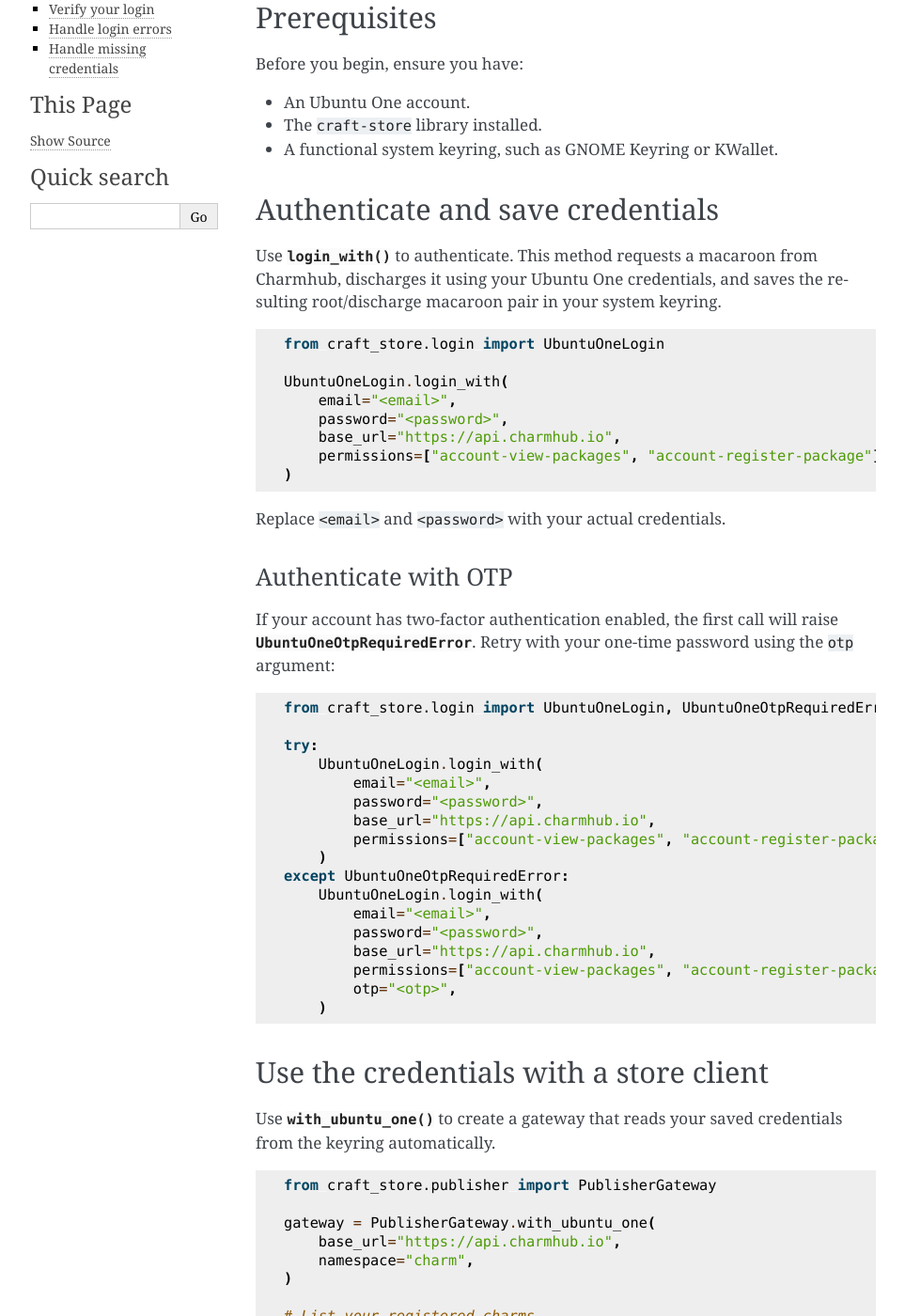
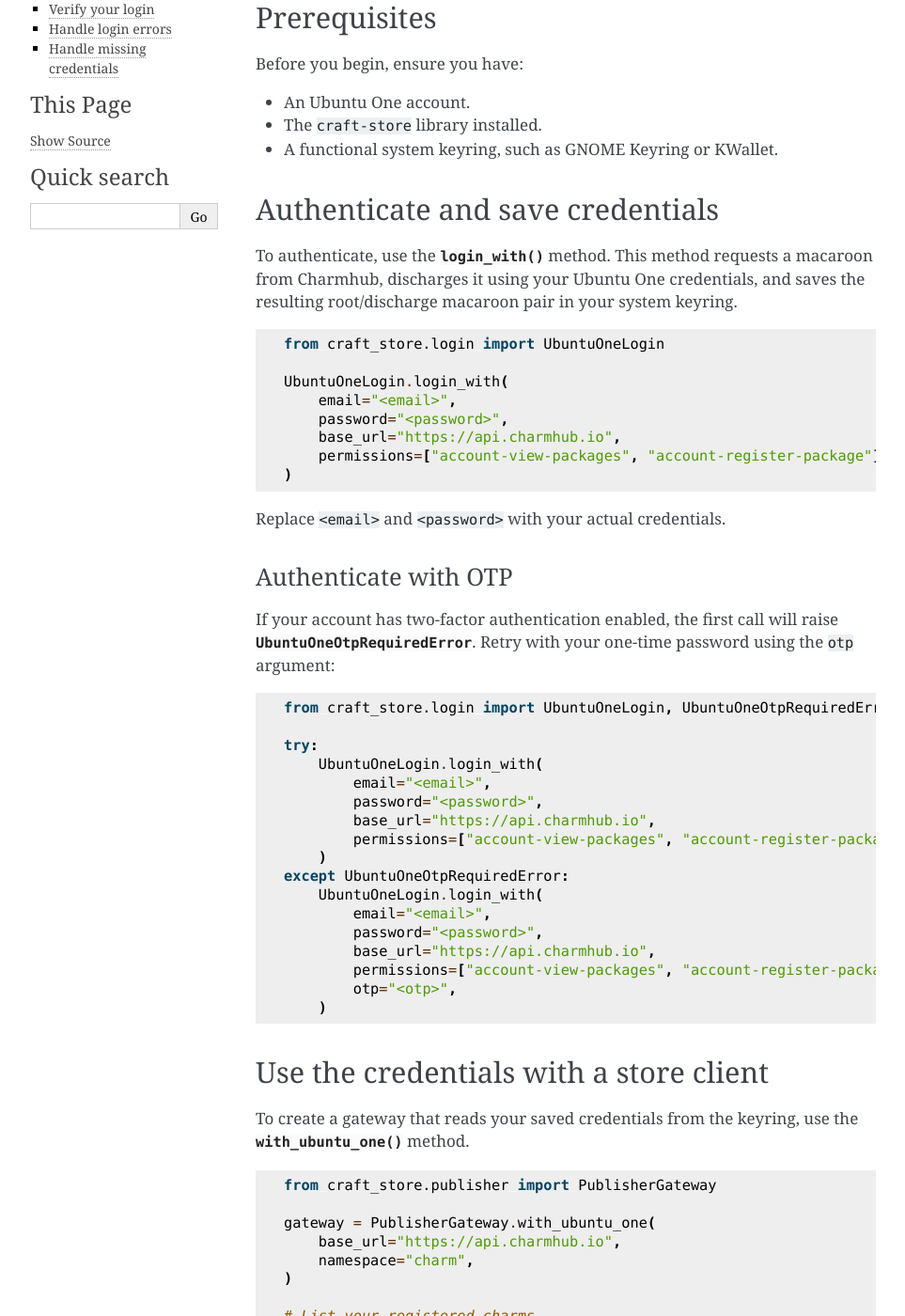
Before and after one commit to canonical/craft-store, a Sphinx documentation site: the page built from docs/how-to/login-ubuntu-one-keyring.rst, in a window 1280 px wide and 1400 px high, scrolled down 263 px. Shown: the whole window at 94% size, without its empty margins (148-1111 px from the left). Built offline with Sphinx 7.4.7, drawn with Linux system fonts in a browser that asks for light colours; some of the changed text lies outside the part shown.

Commit message:
Apply suggestions from code review
Co-authored-by: Copilot Autofix powered by AI <175728472+Copilot@users.noreply.github.com>
Co-authored-by: JJ Coldiron <jj.coldiron@canonical.com>
Signed-off-by: Alex Lowe <alex.lowe@canonical.com>

```diff
--- a/docs/how-to/login-ubuntu-one-keyring.rst
+++ b/docs/how-to/login-ubuntu-one-keyring.rst
@@ -12,14 +12,14 @@ Prerequisites
 
 Before you begin, ensure you have:
 
-*   An Ubuntu One account.
-*   The ``craft-store`` library installed.
-*   A functional system keyring, such as GNOME Keyring or KWallet.
+* An Ubuntu One account.
+* The ``craft-store`` library installed.
+* A functional system keyring, such as GNOME Keyring or KWallet.
 
 Authenticate and save credentials
 ----------------------------------
 
-Use :meth:`~craft_store.login.UbuntuOneLogin.login_with` to authenticate. This method
+To authenticate, use the :meth:`~craft_store.login.UbuntuOneLogin.login_with` method. This method
 requests a macaroon from Charmhub, discharges it using your Ubuntu One credentials,
 and saves the resulting root/discharge macaroon pair in your system keyring.
 
@@ -66,8 +66,8 @@ password using the ``otp`` argument:
 Use the credentials with a store client
 ---------------------------------------
 
-Use :meth:`~craft_store.publisher.PublisherGateway.with_ubuntu_one` to create a
-gateway that reads your saved credentials from the keyring automatically.
+To create a gateway that reads your saved credentials from the keyring, use the
+:meth:`~craft_store.publisher.PublisherGateway.with_ubuntu_one` method.
 
 .. code-block:: python
 
```
Also changed, not shown: other parts of docs/how-to/login-ubuntu-one-keyring.rst (+5 -6 lines).
